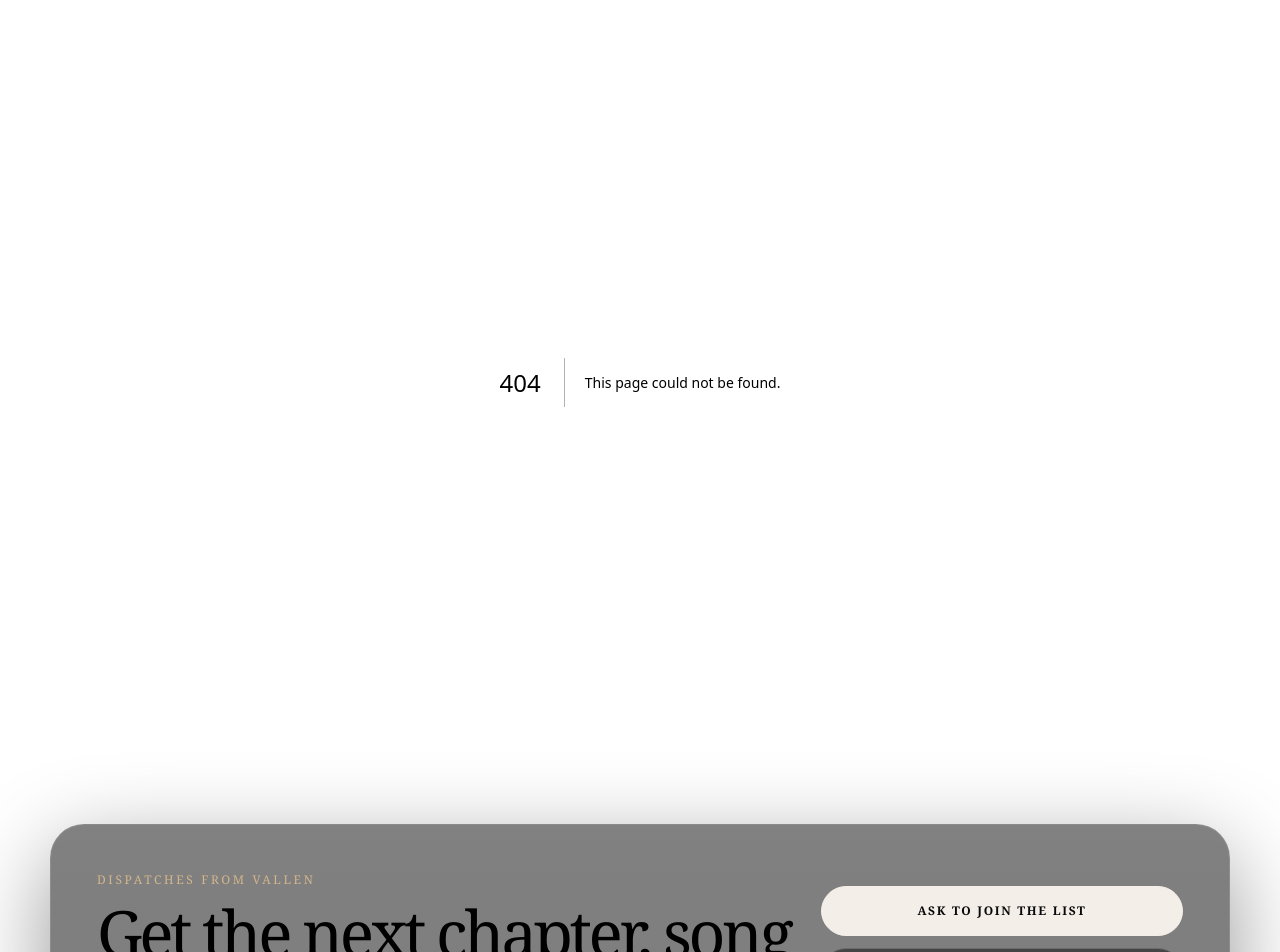
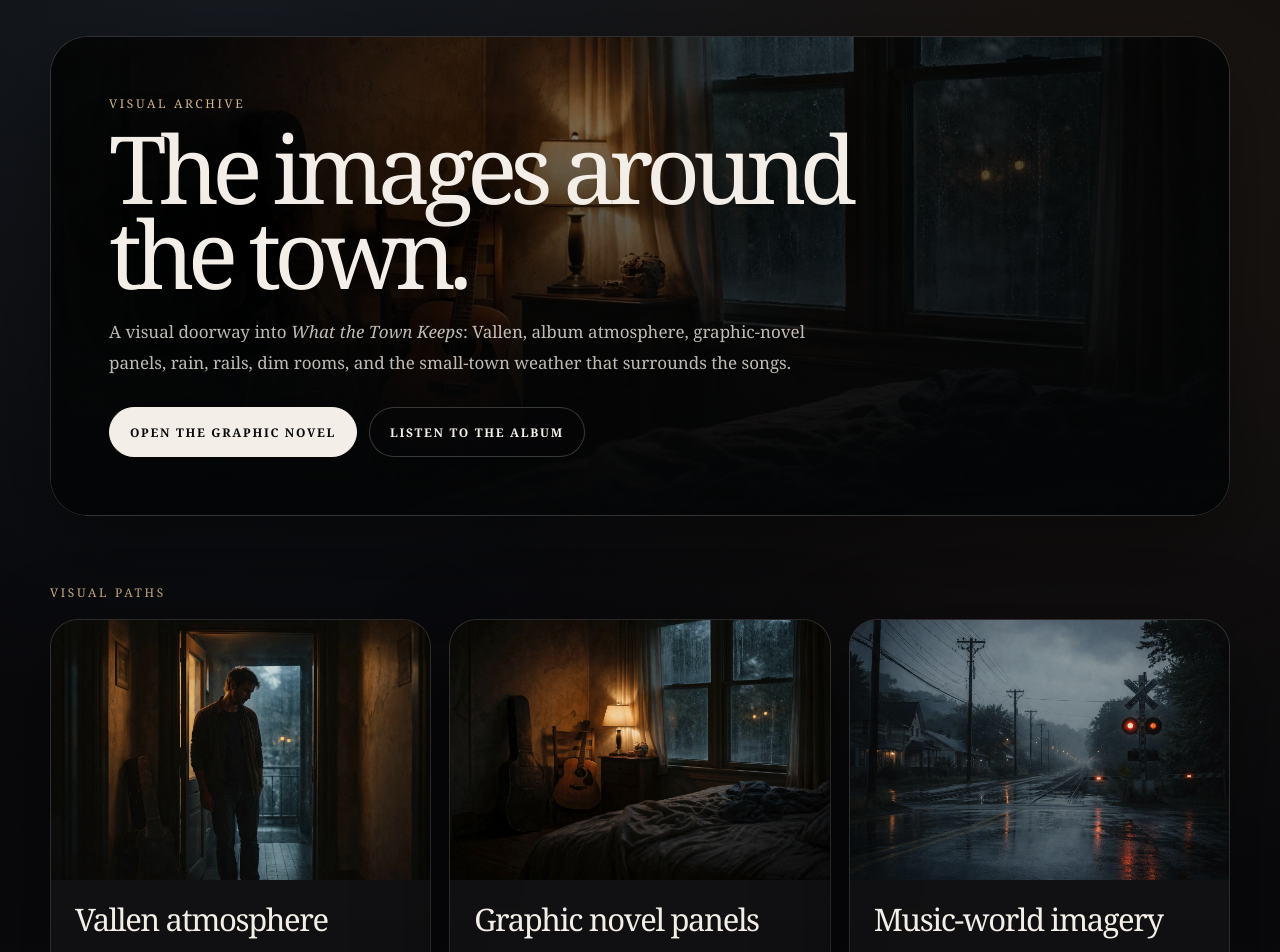
Before and after one commit to chthomps4/parallaxhearts-site, a Next.js app in the folder site/: page /visuals in a window 1280 px wide. Before the commit this address had no page. Shown: the part 100-1052 px from the top of the page. Built offline with nearby package versions, Linux system fonts and the light colour scheme.

Commit message:
Add visuals archive page

```diff
--- /dev/null
+++ b/site/app/visuals/page.tsx
@@ -0,0 +1,210 @@
+import Image from "next/image";
+import Link from "next/link";
+import type { Metadata } from "next";
+import { absoluteUrl, defaultKeywords } from "../lib/seo";
+
+const pageTitle = "Visuals | What the Town Keeps";
+const pageDescription =
+  "A visual archive for What the Town Keeps: Vallen imagery, graphic novel atmosphere, album-world stills, and rain-soaked cinematic scenes.";
+const pageUrl = absoluteUrl("/visuals");
+const previewImage = absoluteUrl("/images/project.jpg");
+
+export const metadata: Metadata = {
+  title: pageTitle,
+  description: pageDescription,
+  keywords: [
+    ...defaultKeywords,
+    "What the Town Keeps visuals",
+    "Vallen imagery",
+    "Parallax Hearts art",
+    "graphic novel atmosphere",
+    "cinematic story world",
+  ],
+  alternates: {
+    canonical: pageUrl,
+  },
+  openGraph: {
+    title: pageTitle,
+    description: pageDescription,
+    url: pageUrl,
+    siteName: "Parallax Hearts",
+    images: [
+      {
+        url: previewImage,
+        width: 1200,
+        height: 630,
+        alt: "What the Town Keeps visual archive",
+      },
+    ],
+    locale: "en_US",
+    type: "website",
+  },
+  twitter: {
+    card: "summary_large_image",
+    title: pageTitle,
+    description: pageDescription,
+    images: [previewImage],
+  },
+};
+
+const visualCards = [
+  {
+    title: "Vallen atmosphere",
+    text: "Rain, rail lines, warm windows, old rooms, dusk streets, and the weathered surfaces that carry the story world.",
+    image: "/images/hero.jpg",
+    alt: "Rainy Vallen atmosphere from What the Town Keeps",
+    href: "/story",
+    label: "Enter the story world",
+  },
+  {
+    title: "Graphic novel panels",
+    text: "The visual-novel side of What the Town Keeps, beginning with Chapter One — Ballast.",
+    image: "/images/project.jpg",
+    alt: "Graphic novel atmosphere for What the Town Keeps",
+    href: "/graphic-novel",
+    label: "Open the graphic novel",
+  },
+  {
+    title: "Music-world imagery",
+    text: "Images connected to the album, lyrics, reels, support posts, and the cinematic language around Parallax Hearts.",
+    image: "/images/world.jpg",
+    alt: "Parallax Hearts music-world image archive",
+    href: "/music",
+    label: "Listen to the album",
+  },
+];
+
+export default function VisualsPage() {
+  return (
+    <main className="site-shell">
+      <section style={{ padding: "54px 0 34px" }}>
+        <div className="site-container">
+          <div
+            className="glass-panel"
+            style={{
+              position: "relative",
+              overflow: "hidden",
+              minHeight: "60vh",
+              display: "flex",
+              alignItems: "flex-end",
+              borderRadius: "38px",
+            }}
+          >
+            <Image
+              src="/images/project.jpg"
+              alt="What the Town Keeps visual archive hero"
+              fill
+              priority
+              sizes="(max-width: 980px) 100vw, 1180px"
+              style={{
+                objectFit: "cover",
+                objectPosition: "center",
+                filter: "saturate(0.78) contrast(1.06)",
+              }}
+            />
+
+            <div
+              aria-hidden="true"
+              style={{
+                position: "absolute",
+                inset: 0,
+                background:
+                  "linear-gradient(180deg, rgba(4,5,6,0.06), rgba(4,5,6,0.38) 45%, rgba(4,5,6,0.97) 100%), linear-gradient(90deg, rgba(4,5,6,0.86), rgba(4,5,6,0.32), rgba(4,5,6,0.72))",
+              }}
+            />
+
+            <div
+              style={{
+                position: "relative",
+                zIndex: 2,
+                padding: "clamp(28px, 6vw, 58px)",
+                maxWidth: "860px",
+              }}
+            >
+              <p className="kicker">Visual archive</p>
+              <h1
+                style={{
+                  margin: 0,
+                  fontSize: "clamp(48px, 8vw, 94px)",
+                  lineHeight: 0.9,
+                  letterSpacing: "-0.075em",
+                  fontWeight: 400,
+                  textShadow: "0 18px 54px rgba(0,0,0,0.68)",
+                }}
+              >
+                The images around the town.
+              </h1>
+              <p
+                className="body-copy"
+                style={{ margin: "22px 0 0", maxWidth: "720px" }}
+              >
+                A visual doorway into <em>What the Town Keeps</em>: Vallen,
+                album atmosphere, graphic-novel panels, rain, rails, dim rooms,
+                and the small-town weather that surrounds the songs.
+              </p>
+              <div style={{ marginTop: "28px", display: "flex", gap: "12px", flexWrap: "wrap" }}>
+                <Link href="/graphic-novel" className="primary-button">
+                  Open the graphic novel
+                </Link>
+                <Link href="/music" className="secondary-button">
+                  Listen to the album
+                </Link>
+              </div>
+            </div>
+          </div>
+        </div>
+      </section>
+
+      <section style={{ padding: "34px 0 88px" }}>
+        <div className="site-container">
+          <p className="kicker">Visual paths</p>
+          <div
+            style={{
+              display: "grid",
+              gridTemplateColumns: "repeat(auto-fit, minmax(260px, 1fr))",
+              gap: "18px",
+              marginTop: "18px",
+            }}
+          >
+            {visualCards.map((card) => (
+              <article
+                key={card.title}
+                className="glass-panel link-card"
+                style={{ overflow: "hidden", borderRadius: "28px" }}
+              >
+                <div style={{ position: "relative", minHeight: "260px" }}>
+                  <Image
+                    src={card.image}
+                    alt={card.alt}
+                    fill
+                    sizes="(max-width: 900px) 100vw, 33vw"
+                    style={{ objectFit: "cover", filter: "saturate(0.82) contrast(1.04)" }}
+                  />
+                </div>
+                <div style={{ padding: "24px" }}>
+                  <h2
+                    style={{
+                      margin: 0,
+                      fontSize: "31px",
+                      lineHeight: 1.02,
+                      letterSpacing: "-0.045em",
+                      fontWeight: 400,
+                    }}
+                  >
+                    {card.title}
+                  </h2>
+                  <p className="soft-copy" style={{ margin: "14px 0 20px" }}>
+                    {card.text}
+                  </p>
+                  <Link href={card.href} className="secondary-button">
+                    {card.label}
+                  </Link>
+                </div>
+              </article>
+            ))}
+          </div>
+        </div>
+      </section>
+    </main>
+  );
+}
```
